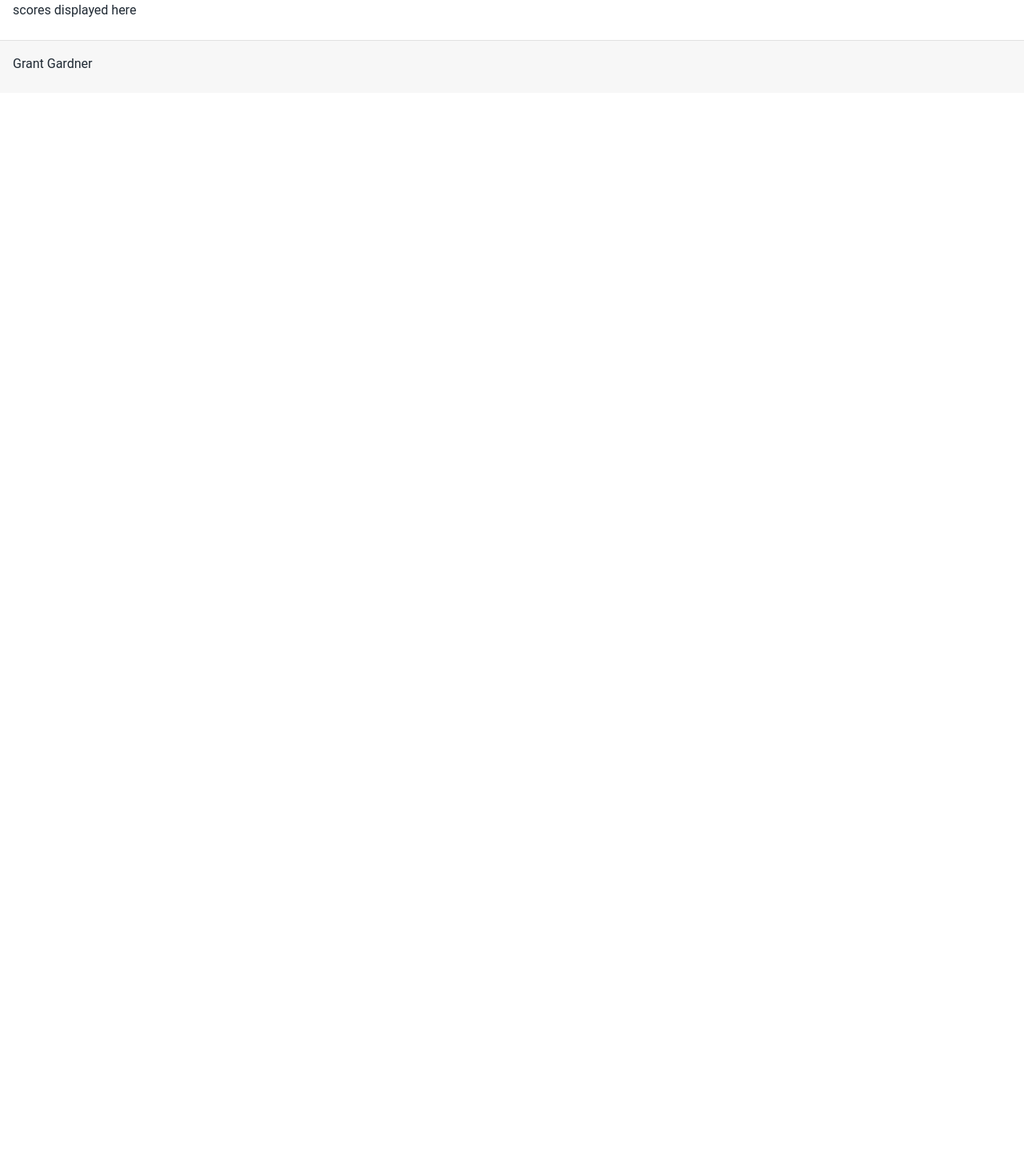
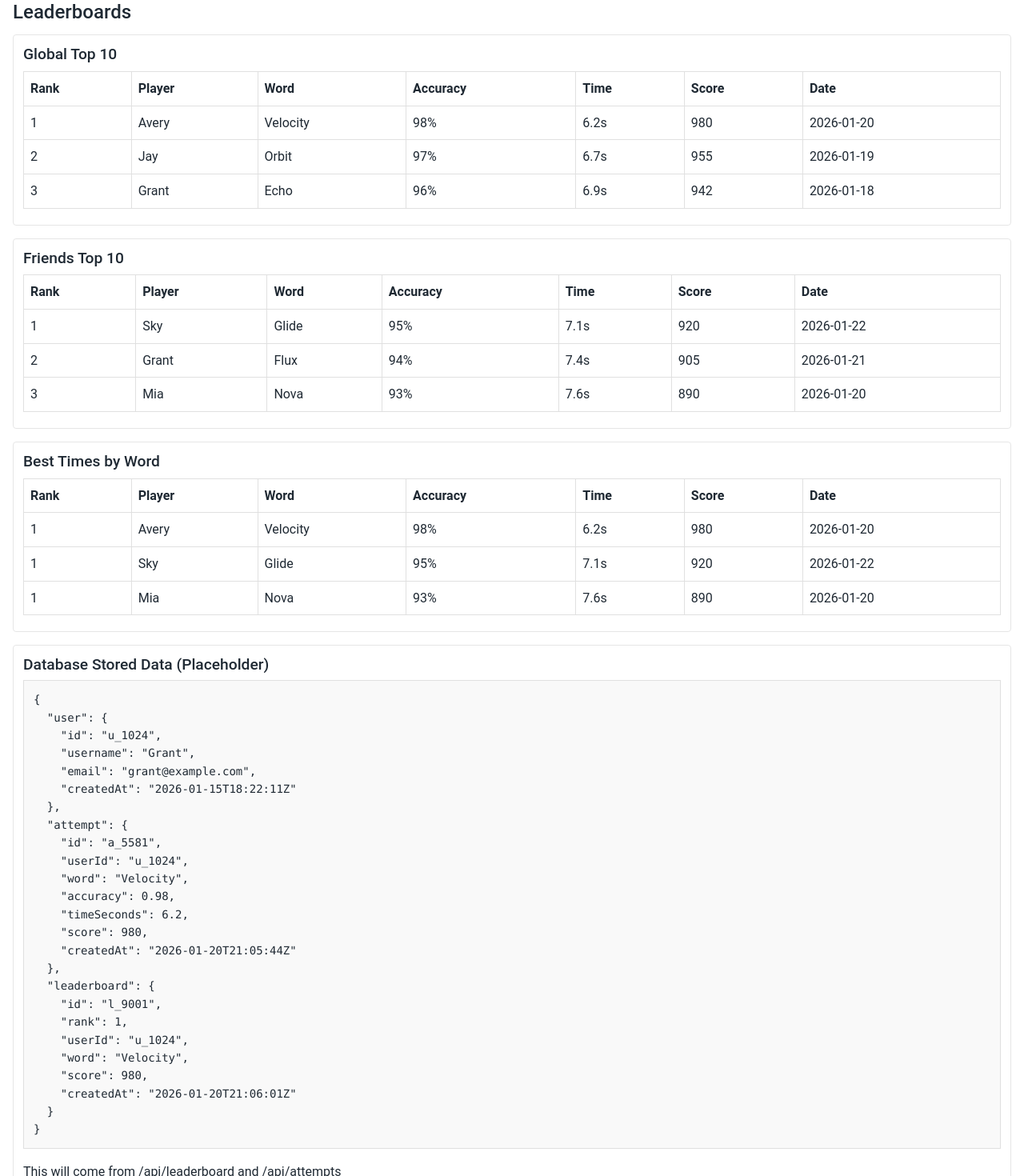
Before and after one commit to runn3rman/startup, a React (Vite) app: page /scores in a window 1280 px wide. Shown: the part 140-1610 px from the top of the page at 80% size. Before the commit the page ends 800 px from the top, so only its background shows below. Built offline with nearby package versions, Linux system fonts and the light colour scheme.

Commit message:
port about, scores, leaderboard

```diff
--- /dev/null
+++ b/src/about/about.css
@@ -0,0 +1,3 @@
+.about-page h2 {
+  margin-bottom: 12px;
+}
--- a/src/about/about.jsx
+++ b/src/about/about.jsx
@@ -1,9 +1,54 @@
 import React from 'react';
+import './about.css';
 
 export function About() {
   return (
-    <main>
-      <div>about displayed here</div>
+    <main className="about-page">
+      <h2>About</h2>
+      <section>
+        <h3>Monetization</h3>
+        <ul>
+          <li>Skins for the canvas and UI</li>
+          <li>Collectible pets</li>
+          <li>Sponsorships and seasonal events</li>
+        </ul>
+      </section>
+
+      <section>
+        <h3>Educational expansion</h3>
+        <p>
+          Ink can support handwriting practice for classrooms and language learners with curated word sets, feedback,
+          and progress tracking.
+        </p>
+      </section>
+
+      <section>
+        <h3>Tech plan</h3>
+        <ul>
+          <li>
+            <strong>HTML</strong> for structure, forms, and canvas
+          </li>
+          <li>
+            <strong>CSS</strong> for responsive layout and visuals
+          </li>
+          <li>
+            <strong>React</strong> for routing and interactive components
+          </li>
+          <li>
+            <strong>Service</strong> for login, word selection, and scoring
+          </li>
+          <li>
+            <strong>DB</strong> for users, attempts, and leaderboards
+          </li>
+          <li>
+            <strong>WebSocket</strong> for live attempt and record updates
+          </li>
+        </ul>
+      </section>
+
+      <p>
+        <a href="/">Back to Home</a>
+      </p>
     </main>
   );
 }
--- a/src/leaderboards/leaderboards.jsx
+++ b/src/leaderboards/leaderboards.jsx
@@ -1,54 +1,6 @@
 import React from 'react';
+import { Scores } from '../scores/scores';
 
 export function Leaderboards() {
-  return (
-    <main>
-      <h2>Leaderboards</h2>
-      <section>
-        <h3>Global Top 10</h3>
-        <table>
-          <thead>
-            <tr>
-              <th scope="col">Rank</th>
-              <th scope="col">Player</th>
-              <th scope="col">Word</th>
-              <th scope="col">Accuracy</th>
-              <th scope="col">Time</th>
-              <th scope="col">Score</th>
-              <th scope="col">Date</th>
-            </tr>
-          </thead>
-          <tbody>
-            <tr>
-              <td>1</td>
-              <td>Avery</td>
-              <td>Velocity</td>
-              <td>98%</td>
-              <td>6.2s</td>
-              <td>980</td>
-              <td>2026-01-20</td>
-            </tr>
-            <tr>
-              <td>2</td>
-              <td>Jay</td>
-              <td>Orbit</td>
-              <td>97%</td>
-              <td>6.7s</td>
-              <td>955</td>
-              <td>2026-01-19</td>
-            </tr>
-            <tr>
-              <td>3</td>
-              <td>Grant</td>
-              <td>Echo</td>
-              <td>96%</td>
-              <td>6.9s</td>
-              <td>942</td>
-              <td>2026-01-18</td>
-            </tr>
-          </tbody>
-        </table>
-      </section>
-    </main>
-  );
+  return <Scores />;
 }
--- /dev/null
+++ b/src/scores/scores.css
@@ -0,0 +1,3 @@
+.scores-page h2 {
+  margin-bottom: 12px;
+}
--- a/src/scores/scores.jsx
+++ b/src/scores/scores.jsx
@@ -1,9 +1,180 @@
 import React from 'react';
+import './scores.css';
 
 export function Scores() {
   return (
-    <main>
-      <div>scores displayed here</div>
+    <main className="scores-page">
+      <h2>Leaderboards</h2>
+      <section>
+        <h3>Global Top 10</h3>
+        <table>
+          <thead>
+            <tr>
+              <th scope="col">Rank</th>
+              <th scope="col">Player</th>
+              <th scope="col">Word</th>
+              <th scope="col">Accuracy</th>
+              <th scope="col">Time</th>
+              <th scope="col">Score</th>
+              <th scope="col">Date</th>
+            </tr>
+          </thead>
+          <tbody>
+            <tr>
+              <td>1</td>
+              <td>Avery</td>
+              <td>Velocity</td>
+              <td>98%</td>
+              <td>6.2s</td>
+              <td>980</td>
+              <td>2026-01-20</td>
+            </tr>
+            <tr>
+              <td>2</td>
+              <td>Jay</td>
+              <td>Orbit</td>
+              <td>97%</td>
+              <td>6.7s</td>
+              <td>955</td>
+              <td>2026-01-19</td>
+            </tr>
+            <tr>
+              <td>3</td>
+              <td>Grant</td>
+              <td>Echo</td>
+              <td>96%</td>
+              <td>6.9s</td>
+              <td>942</td>
+              <td>2026-01-18</td>
+            </tr>
+          </tbody>
+        </table>
+      </section>
+
+      <section>
+        <h3>Friends Top 10</h3>
+        <table>
+          <thead>
+            <tr>
+              <th scope="col">Rank</th>
+              <th scope="col">Player</th>
+              <th scope="col">Word</th>
+              <th scope="col">Accuracy</th>
+              <th scope="col">Time</th>
+              <th scope="col">Score</th>
+              <th scope="col">Date</th>
+            </tr>
+          </thead>
+          <tbody>
+            <tr>
+              <td>1</td>
+              <td>Sky</td>
+              <td>Glide</td>
+              <td>95%</td>
+              <td>7.1s</td>
+              <td>920</td>
+              <td>2026-01-22</td>
+            </tr>
+            <tr>
+              <td>2</td>
+              <td>Grant</td>
+              <td>Flux</td>
+              <td>94%</td>
+              <td>7.4s</td>
+              <td>905</td>
+              <td>2026-01-21</td>
+            </tr>
+            <tr>
+              <td>3</td>
+              <td>Mia</td>
+              <td>Nova</td>
+              <td>93%</td>
+              <td>7.6s</td>
+              <td>890</td>
+              <td>2026-01-20</td>
+            </tr>
+          </tbody>
+        </table>
+      </section>
+
+      <section>
+        <h3>Best Times by Word</h3>
+        <table>
+          <thead>
+            <tr>
+              <th scope="col">Rank</th>
+              <th scope="col">Player</th>
+              <th scope="col">Word</th>
+              <th scope="col">Accuracy</th>
+              <th scope="col">Time</th>
+              <th scope="col">Score</th>
+              <th scope="col">Date</th>
+            </tr>
+          </thead>
+          <tbody>
+            <tr>
+              <td>1</td>
+              <td>Avery</td>
+              <td>Velocity</td>
+              <td>98%</td>
+              <td>6.2s</td>
+              <td>980</td>
+              <td>2026-01-20</td>
+            </tr>
+            <tr>
+              <td>1</td>
+              <td>Sky</td>
+              <td>Glide</td>
+              <td>95%</td>
+              <td>7.1s</td>
+              <td>920</td>
+              <td>2026-01-22</td>
+            </tr>
+            <tr>
+              <td>1</td>
+              <td>Mia</td>
+              <td>Nova</td>
+              <td>93%</td>
+              <td>7.6s</td>
+              <td>890</td>
+              <td>2026-01-20</td>
+            </tr>
+          </tbody>
+        </table>
+      </section>
+
+      <section>
+        <h3>Database Stored Data (Placeholder)</h3>
+        <pre>{`{
+  "user": {
+    "id": "u_1024",
+    "username": "Grant",
+    "email": "grant@example.com",
+    "createdAt": "2026-01-15T18:22:11Z"
+  },
+  "attempt": {
+    "id": "a_5581",
+    "userId": "u_1024",
+    "word": "Velocity",
+    "accuracy": 0.98,
+    "timeSeconds": 6.2,
+    "score": 980,
+    "createdAt": "2026-01-20T21:05:44Z"
+  },
+  "leaderboard": {
+    "id": "l_9001",
+    "rank": 1,
+    "userId": "u_1024",
+    "word": "Velocity",
+    "score": 980,
+    "createdAt": "2026-01-20T21:06:01Z"
+  }
+}`}</pre>
+        <p>This will come from /api/leaderboard and /api/attempts</p>
+      </section>
+      <p>
+        <a href="/">Back to Home</a>
+      </p>
     </main>
   );
 }
```
